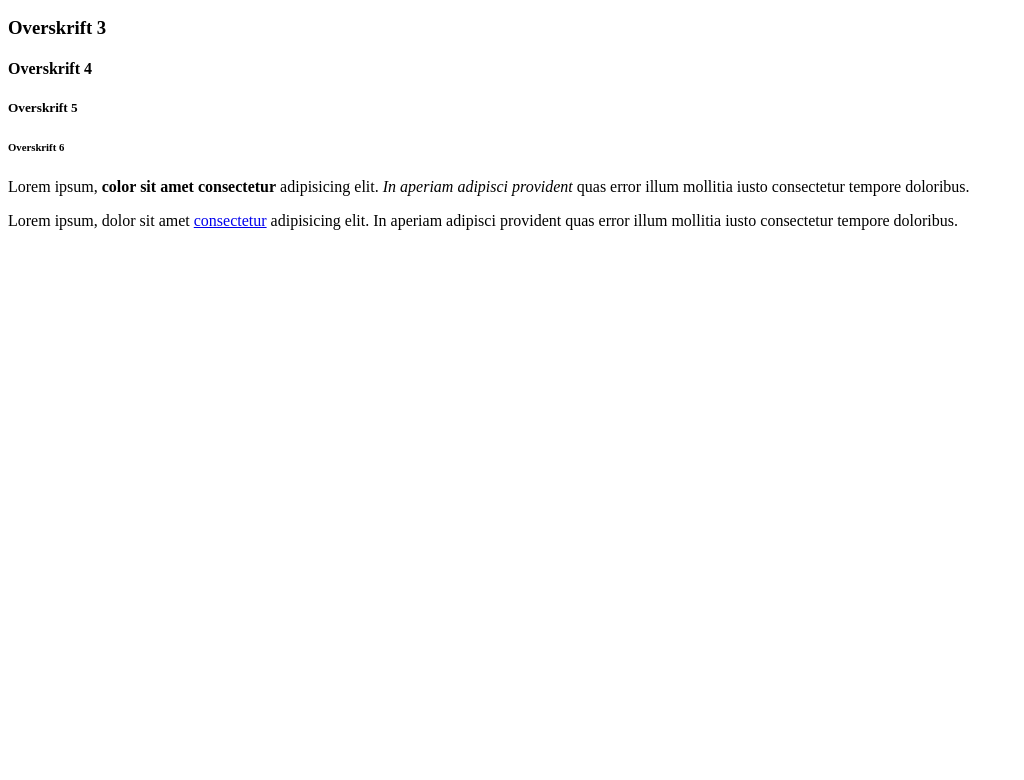
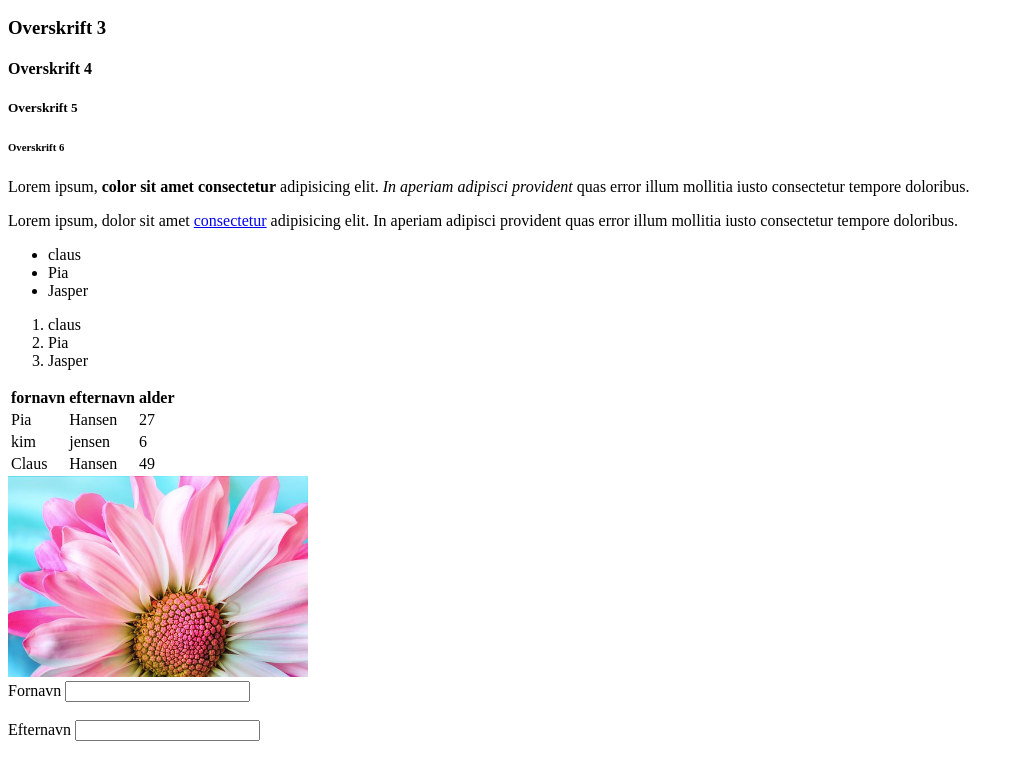
Before and after one commit to claushansen/EUX-IT-B, a plain HTML site: page basic html/htmlcheatsheet/index.html in a window 1280 px wide. Shown: the part 110-890 px from the top of the page, without its empty margins (0-1024 px from the left). Before the commit the page ends 800 px from the top, so only its background shows below. Drawn offline with Linux system fonts and the light colour scheme.

Commit message:
codesession 28-5-2019
finished up our a-tag and continued with ul, ol, tables and images. Just got started on forms.

```diff
--- a/basic html/htmlcheatsheet/index.html
+++ b/basic html/htmlcheatsheet/index.html
@@ -20,8 +20,75 @@
              mollitia iusto consectetur tempore doloribus.</p>
 
         <!--a tag er links og attributten href fortæller hvad der linkes til-->
-        <p>Lorem ipsum, dolor sit amet <a href="http://google.com">consectetur</a>
+        <p>Lorem ipsum, dolor sit amet <a href="http://google.com" target="_blank">consectetur</a>
             adipisicing elit. In aperiam adipisci provident quas error illum
             mollitia iusto consectetur tempore doloribus.</p>
+            <!--Lister-->
+            <!--u-nummererede Liste-->
+        <ul>
+            <li>claus</li>
+            <li>Pia</li>
+            <li>Jasper</li>
+        </ul>
+        <!--Nummererede lister-->
+        <ol>
+            <li>claus</li>
+            <li>Pia</li>
+            <li>Jasper</li>
+        </ol>
+
+        <!--Tabeller-->
+        <table>
+            <thead>
+                <tr>
+                    <th>fornavn</th>
+                    <th>efternavn</th>
+                    <th>alder</th>
+                </tr>
+            </thead>
+            <tbody>
+                <tr>
+                    <td>Pia</td>
+                    <td>Hansen</td>
+                    <td>27</td>
+                </tr>
+                <tr>
+                    <td>kim</td>
+                    <td>jensen</td>
+                    <td>6</td>
+                </tr>
+                <tr>
+                    <td>Claus</td>
+                    <td>Hansen</td>
+                    <td>49</td>
+                </tr>
+
+            </tbody>
+        </table>
+
+        <!--IMG tag (Billede)-->
+        <!--attributten src fortæller hvilket billede vi vil have vist(stien til billedet).alt attributten er det der bliver vist hvis ikke billedet kan findes, eller læses af skærmlæsere, fx. for svagtseende. -->
+        <img src="blomst.jpg" alt="Min smukke blomst" style="width: 300px;" >
+
+        <!--Forms(formularer)-->
+        <!--attributten action fortæller hvor data skal sendes hen og method attributten lader os vælge metoden som data skal sendes med:GET eller POST-->
+        <form action="proccess.php" method="POST">
+            <!--da input tags er inline elements, wrapper vi dem i div tags, så vi får dem til at stå ovenover hinanden. Da div tags jo er block elements, så de fylder hele den tilgængelige plads-->
+
+            <!--input type text-->
+            <div>
+                <label>Fornavn</label>
+                <input type="text" name="firstName">
+            </div>
+            <br>
+            <div>
+                <label>Efternavn</label>
+                <input type="text" name="lastName">
+            </div>
+
+        </form>
+
+        <!--dette div tag er her kun for at vi kan scrolle til midten af siden.-->
+        <div style="margin-top:500px;"></div>
     </body>
 </html>
```
Also changed, not shown: basic html/htmlcheatsheet/blomst.jpg (added).
